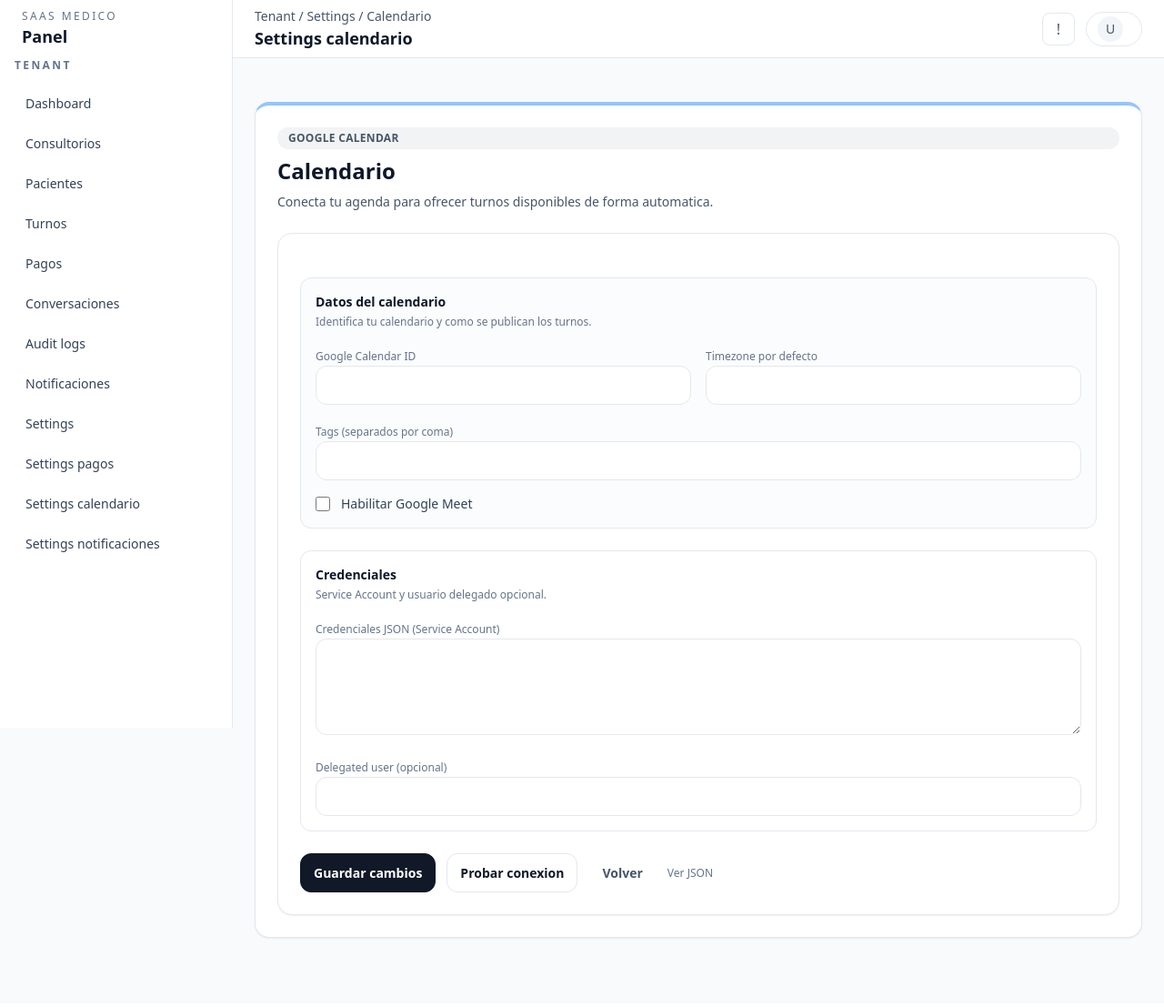
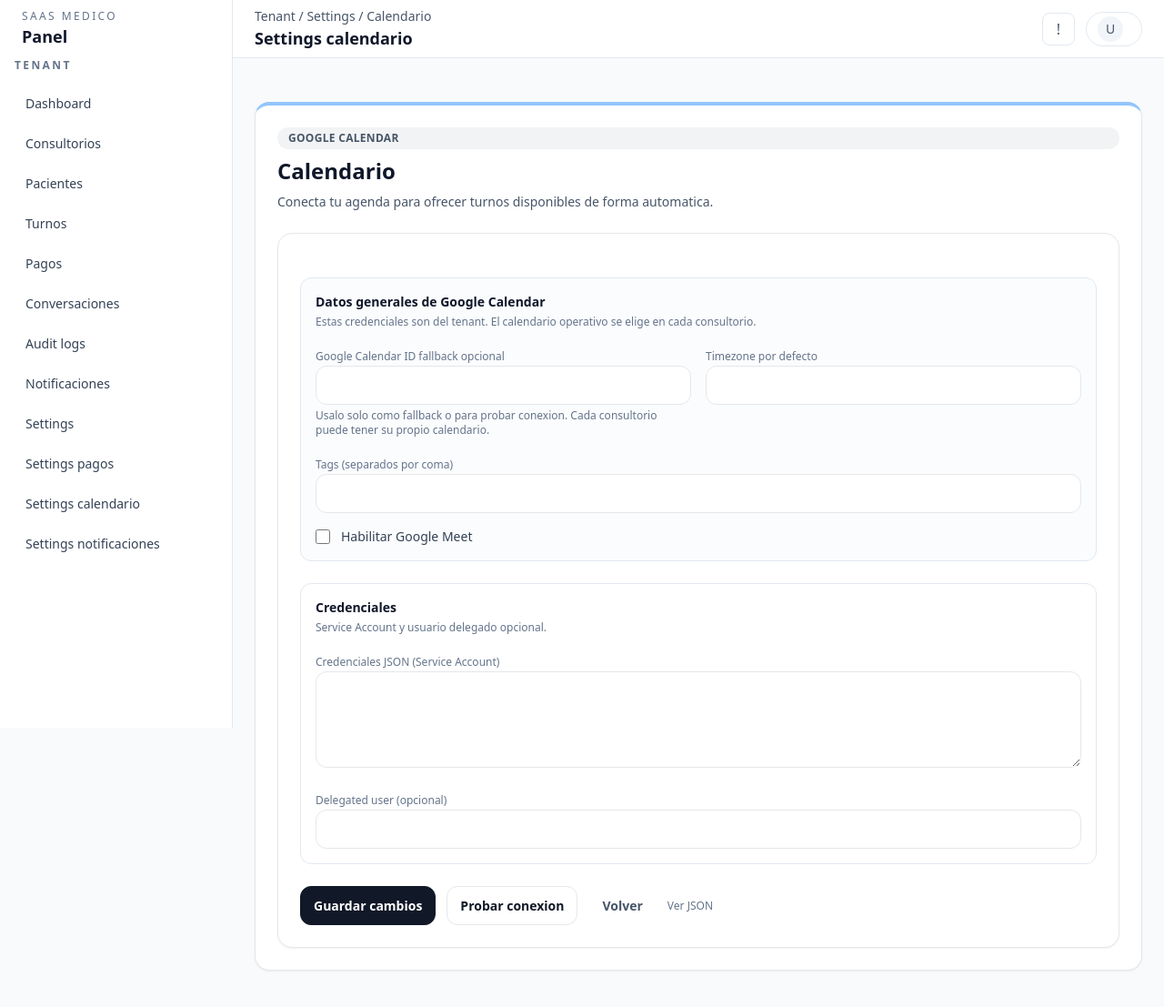
Before and after one commit to fedemenossi/asistente-virtual, a Python web app: template app/templates/tenant/settings_calendar.html in a window 1280 px wide. Shown: the top 1107 px of the page at 91% size. Before the commit the page ends 1032 px from the top, so only its background shows below. Run offline with Jinja, Linux system fonts and the light colour scheme; the template is opened without the code that fills it, so the values that code supplies are empty.

Commit message:
id de calendacio por consultorio, e.g., "consultorio_12345"

```diff
--- a/app/templates/tenant/settings_calendar.html
+++ b/app/templates/tenant/settings_calendar.html
@@ -17,12 +17,13 @@
   <form method="post" class="card p-6 space-y-6">
     <input type="hidden" name="csrf_token" value="{{ csrf_token }}" />
     <div class="rounded-xl border border-slate-200 bg-slate-50/50 p-4">
-      <h2 class="text-sm font-semibold text-slate-900">Datos del calendario</h2>
-      <p class="text-xs text-slate-500 mt-1">Identifica tu calendario y como se publican los turnos.</p>
+      <h2 class="text-sm font-semibold text-slate-900">Datos generales de Google Calendar</h2>
+      <p class="text-xs text-slate-500 mt-1">Estas credenciales son del tenant. El calendario operativo se elige en cada consultorio.</p>
       <div class="mt-4 grid gap-4 md:grid-cols-2">
         <div>
-          <label class="text-xs text-slate-500">Google Calendar ID</label>
+          <label class="text-xs text-slate-500">Google Calendar ID fallback opcional</label>
           <input class="input" type="text" name="google_calendar_id" value="{{ calendar_settings.google_calendar_id }}" />
+          <p class="mt-1 text-xs text-slate-500">Usalo solo como fallback o para probar conexion. Cada consultorio puede tener su propio calendario.</p>
         </div>
         <div>
           <label class="text-xs text-slate-500">Timezone por defecto</label>
```
Also changed, not shown: app/templates/tenant/consultorio_form.html (+15 -3 lines), app/tests/test_google_calendar_slots_service.py (+2 -0 lines).
